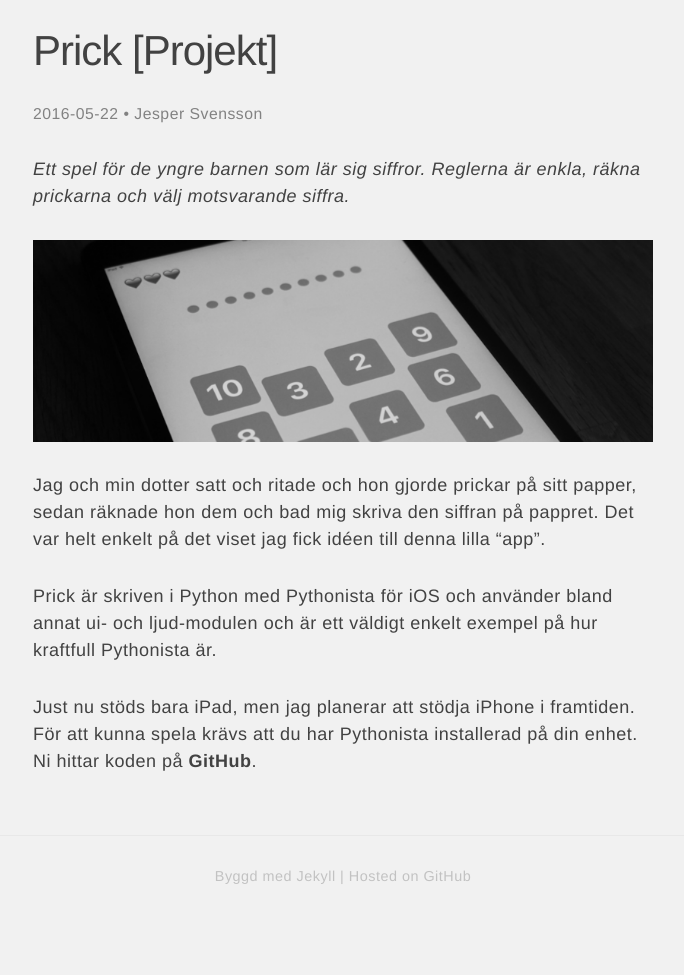
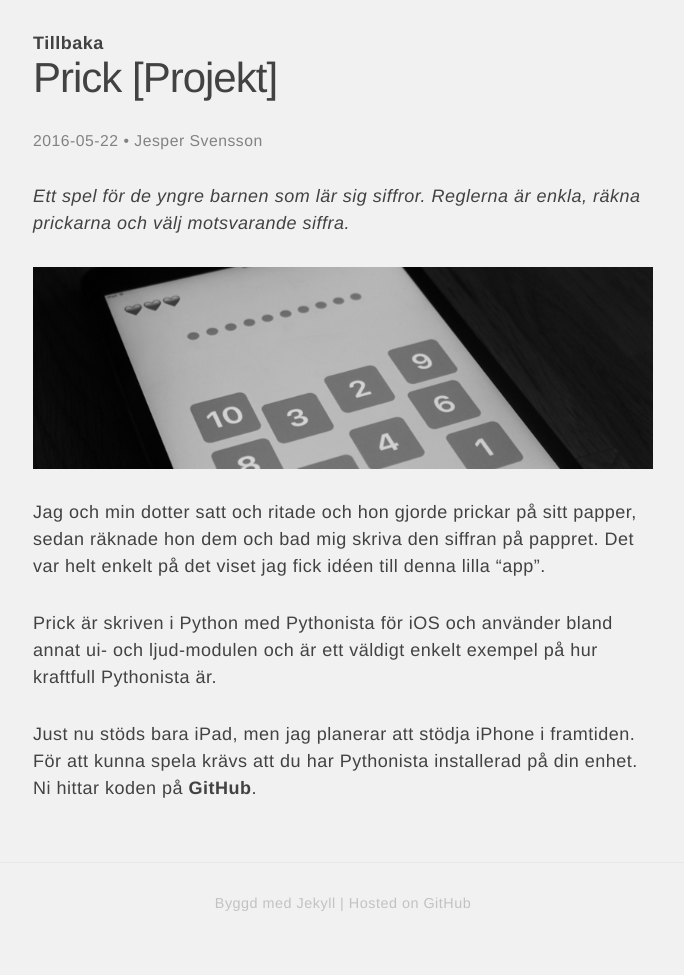
Before and after one commit to jesperpsvensson/jesperpsvensson.github.io, a Jekyll site: the page built from _posts/2015-05-22-Prick.md, in a window 1280 px wide. Shown: the whole page, without its empty margins (297-981 px from the left). Built offline with Jekyll 4.4.1, drawn with Linux system fonts in a browser that asks for light colours; some web fonts are replaced; before the commit the page ends 948 px from its top, so only the background shows below that.

Commit message:
ändrat post layout

```diff
--- a/_layouts/post.html
+++ b/_layouts/post.html
@@ -2,7 +2,7 @@
 layout: default
 ---
 <article class="post" itemscope itemtype="http://schema.org/BlogPosting">
-
+  <a href="index.html">Tillbaka</a>
   <header class="post-header">
     <h1 class="post-title" itemprop="name headline">{{ page.title }}</h1>
     <p class="post-meta"><time datetime="{{ page.date | date_to_xmlschema }}" itemprop="datePublished">{{ page.date | date: "%Y-%m-%d" }}</time>{% if page.author %} • <span itemprop="author" itemscope itemtype="http://schema.org/Person"><span itemprop="name">{{ page.author }}</span></span>{% endif %}</p>
```
